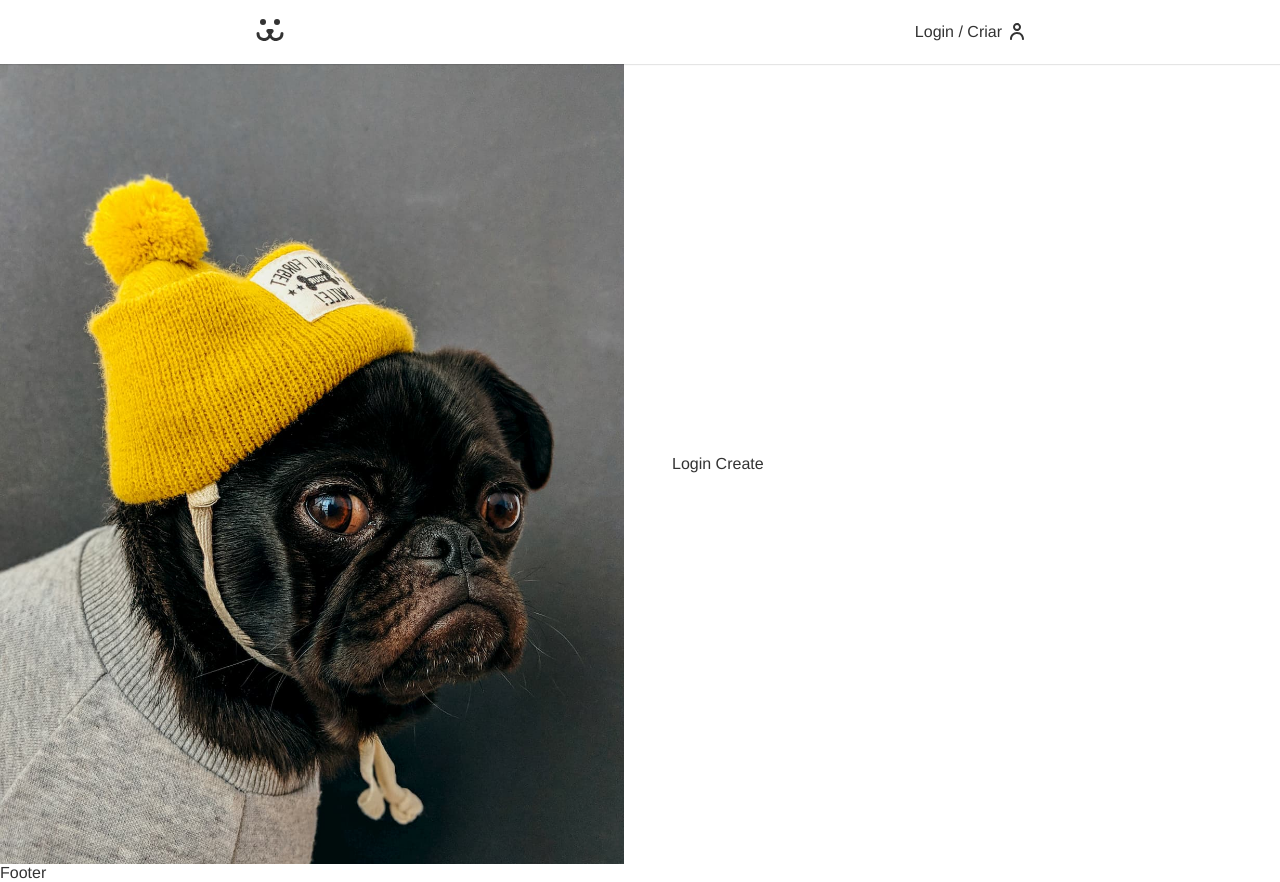
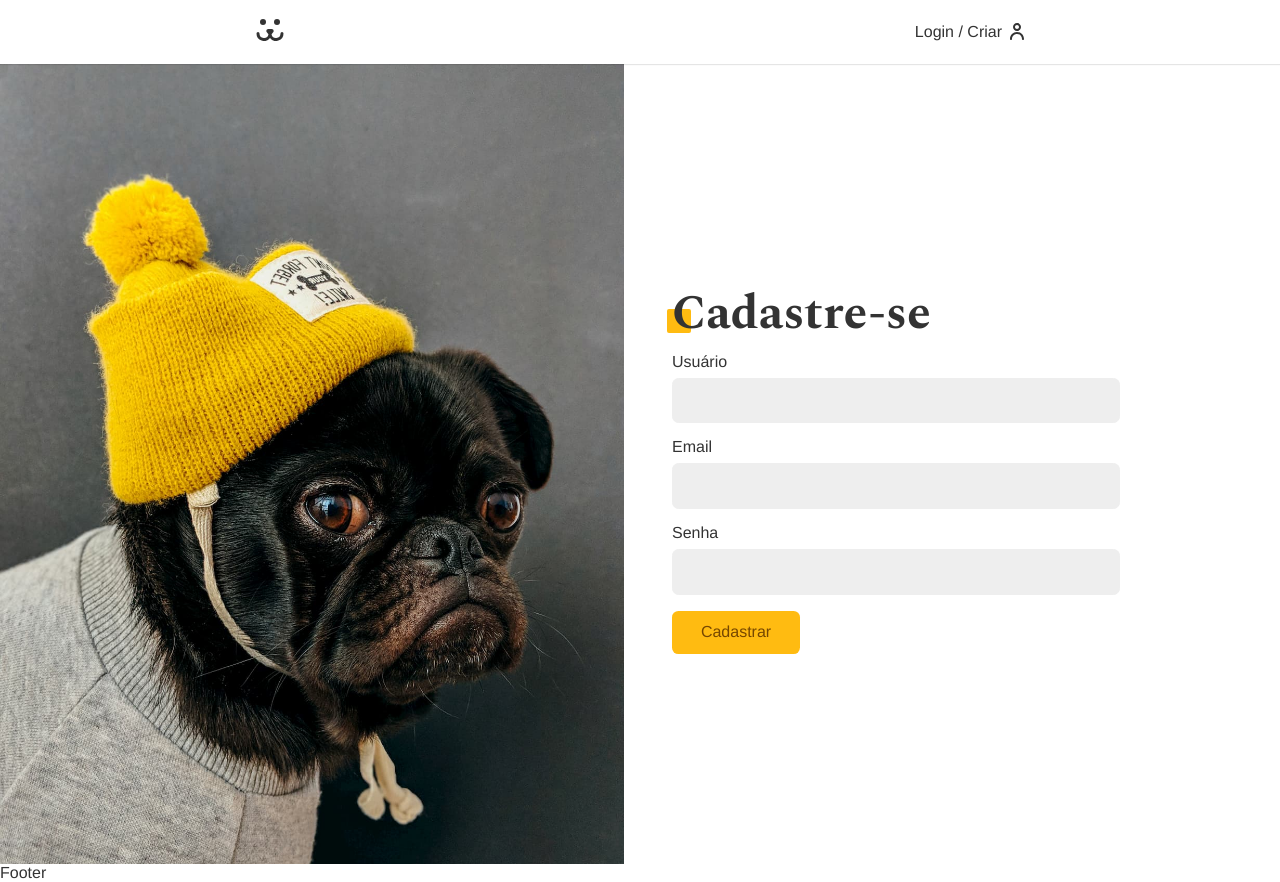
Before and after one commit to anwsouza/dogs, a React (Vite) app: page /login/criar in a window 1280 px wide. Built offline with nearby package versions, Linux system fonts and the light colour scheme.

Commit message:
Login Create style

```diff
--- a/src/Components/Login/LoginCreate.jsx
+++ b/src/Components/Login/LoginCreate.jsx
@@ -1,9 +1,52 @@
 import React from 'react'
-import { Link } from 'react-router-dom'
+import Input from '../Forms/Input'
+import Button from '../Forms/Button'
+import useForm from '../../Hooks/useForm'
+import { USER_POST } from '../../api'
+import { UserContext } from '../../UserContext'
+const LoginCreate = () => {
+  const username = useForm()
+  const email = useForm('email')
+  const password = useForm()
 
-const LoginCreate = () => {
+  const { userLogin } = React.useContext(UserContext)
+
+  async function handleSubmit(event) {
+    event.preventDefault()
+    const {url, options} = USER_POST({
+      username: username.value,
+      email: email.value,
+      password: password.value
+    });
+    const response = await fetch(url, options)
+    if(response.ok) userLogin(username.value, password.value)
+  }
+
 return (
-  <div>Login Create</div>
+  <section className='animeLeft'>
+    <h1 className='title'>Cadastre-se</h1>
+    <form onSubmit={handleSubmit}>
+      <Input
+      label='Usuário'
+      type='text'
+      name='username'
+      {...username}
+      />
+      <Input
+      label='Email'
+      type='email'
+      name='email'
+      {...email}
+      />
+      <Input
+      label='Senha'
+      type='password'
+      name='password'
+      {...password}
+      />
+      <Button>Cadastrar</Button>
+    </form>
+  </section>
 )
 }
 
--- a/src/Hooks/useForm.jsx
+++ b/src/Hooks/useForm.jsx
@@ -4,6 +4,10 @@
   email: {
   regex: /^(([^<>()[\]\\.,;:\s@"]+(\.[^<>()[\]\\.,;:\s@"]+)*)|(".+"))@((\[[0-9]{1,3}\.[0-9]{1,3}\.[0-9]{1,3}\.[0-9]{1,3}\])|(([a-zA-Z\-0-9]+\.)+[a-zA-Z]{2,}))$/,
   message:'Preencha um email válido'
+  },
+  password: {
+    regex: /^(?=.*\d)(?=.*[a-z])(?=.*[A-Z])[0-9a-zA-Z]{8,}$/,
+    message: 'A senha deve conter: 1 caracter maíusculo, 1 minúsculo, 1 digito e 1 caracter especial. Com no mínimo 8 caracteres.'
   },
 }
 
--- a/src/UserContext.jsx
+++ b/src/UserContext.jsx
@@ -1,5 +1,5 @@
 import React from 'react'
-import { TOKEN_POST, TOKEN_VALIDATE_POST, USER_GET } from './api';
+import { TOKEN_POST, TOKEN_VALIDATE_POST, USER_GET } from './api'
 import { useNavigate } from 'react-router-dom';
 
 export const UserContext = React.createContext();
--- a/src/api.jsx
+++ b/src/api.jsx
@@ -36,3 +36,16 @@
     }
   }
 }
+
+export function USER_POST(body) {
+  return {
+    url:API_URL + '/api/user',
+    options: {
+      method: 'POST',
+      headers: {
+        'Content-Type': 'application/json'
+      },
+      body: JSON.stringify(body)
+    }
+  }
+}
```
